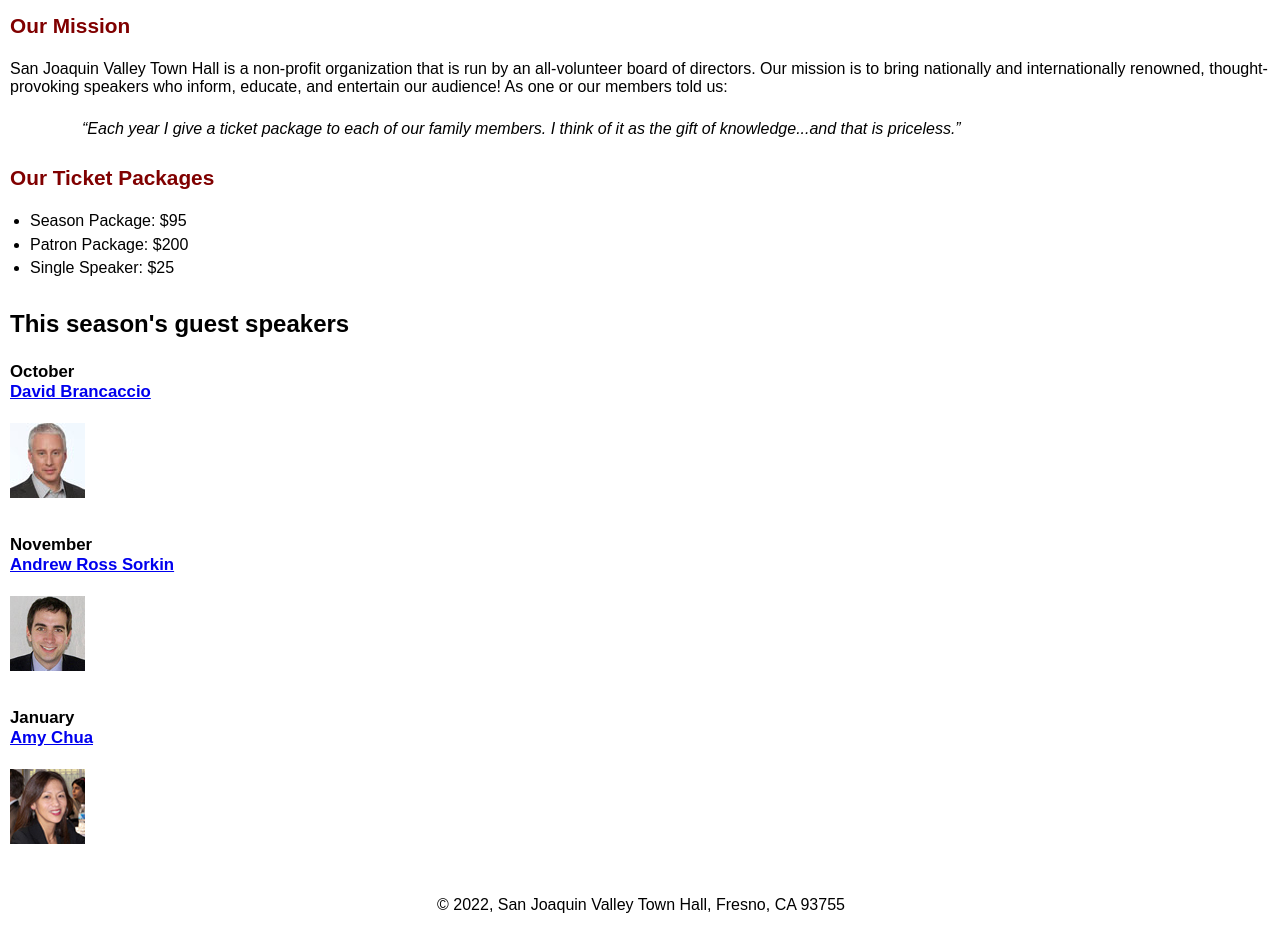
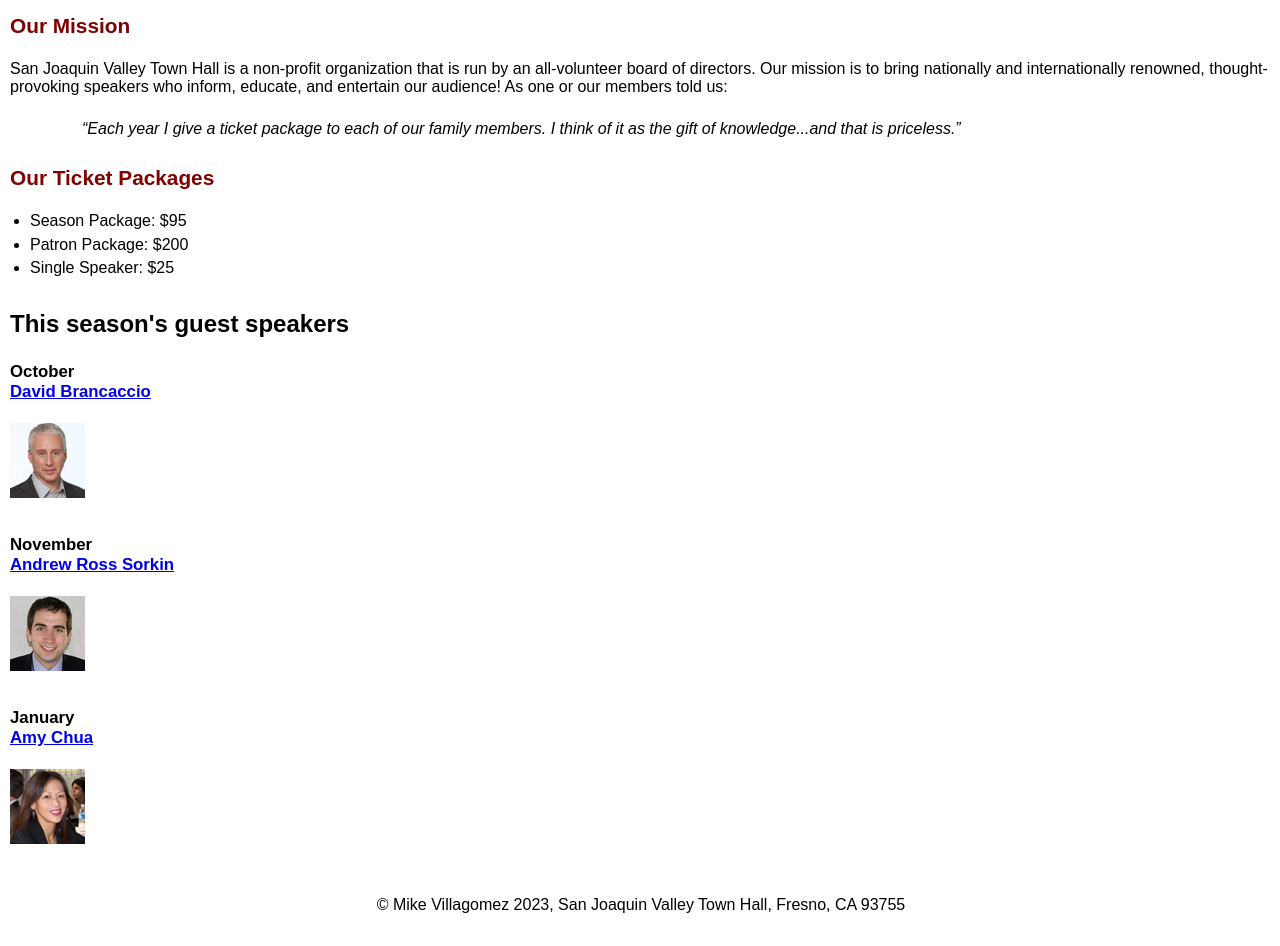
Before and after one commit to MikeVillagomez/A08, a plain HTML site: page index.html in a window 1280 px wide. Shown: the part 125-1071 px from the top of the page. Drawn offline with Linux system fonts and the light colour scheme.

Commit message:
Update index.html

```diff
--- a/index.html
+++ b/index.html
@@ -39,7 +39,7 @@
 		<img src="images/chua75.jpg" alt="Amy Chua photo">
 	</main>
 	<footer>
-		<p>&copy; 2022, San Joaquin Valley Town Hall, Fresno, CA 93755</p>
+		<p>&copy; Mike Villagomez 2023, San Joaquin Valley Town Hall, Fresno, CA 93755</p>
 	</footer>
 </body>
 </html>
```
